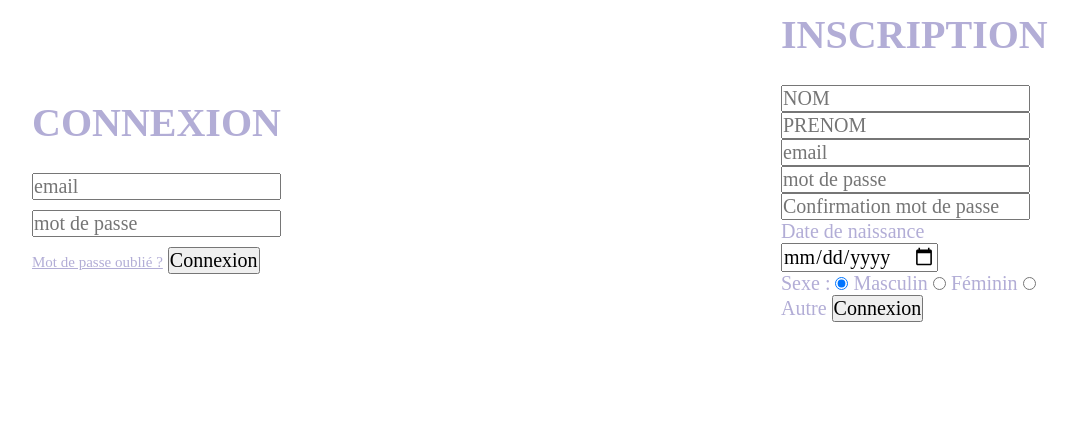
After one commit to VanSkull/WOLFACE, a PHP site: page /connexion.php in a window 1320 px wide. The commit adds this page. Shown: the top 421 px of the page, without its empty margins (168-1243 px from the left). Run offline with PHP 8.4, Linux system fonts and the light colour scheme.

Commit message:
Début adaptation connexion PHP

```diff
--- /dev/null
+++ b/connexion.php
@@ -0,0 +1,69 @@
+<!DOCTYPE html>
+<html lang="fr">
+    <head>
+        <meta charset="utf-8" />
+        <title>WOLFACE / Connexion - Inscription</title>
+
+        <meta name="author" content="Valentin Vanhaecke, Fanny Gaudré" />
+        <meta name="description" content="Mini Facebook personnalisé par Valentin V. et Fanny G." />
+        <meta name="keywords" content="réseau social, projet, minifacebook" />
+        <link rel="icon" href="images/favicon.png" type="image/png" />
+
+        <link href="css/normalize.css" rel="stylesheet" type="text/css" />
+        <link href="css/style.css" rel="stylesheet" type="text/css" />
+    </head>
+
+    <body>
+        <?php
+            if(isset($_POST) && count($_POST)!=0){
+                echo "<pre>";
+                print_r($_POST);
+                echo "</pre>";
+
+                /*if(checkdate(31, 12, 2000)){
+                    echo "Date bien écrite";
+                }else{
+                    echo "Erreur! Date invalide!";
+                }*/
+            }
+        ?>
+
+        <div class="page_connexion">
+
+            <div class="connexion">
+                <form method="post" action="#">
+
+                    <h1>CONNEXION</h1>
+                    <input type="text" name="login" id="email" value="" placeholder="email"/> <br/>
+                    <input type="text" name="password" id="mdp" value="" placeholder="mot de passe"/> <br/>
+                    <a href="#">Mot de passe oublié ?</a>
+                    <input type="submit" name="connexion" value="Connexion"/>
+                </form>
+            </div>
+
+            <div class="inscription">
+                <form method="post" action="#">
+
+                    <h1>INSCRIPTION</h1>
+                    <input type="text" name="nom" id="nom" value="" placeholder="NOM"/>
+                    <input type="text" name="prenom" id="prenom" value="" placeholder="PRENOM"/> <br/>
+                    <input type="text" name="email" id="email" value="" placeholder="email"/><br/>
+                    <input type="text" name="mdp" id="mdp" value="" placeholder="mot de passe"/><br/>
+                    <input type="text" name="mdpconf" id="mdpconf" value="" placeholder="Confirmation mot de passe"/> <br/>
+                    <label for="birth">Date de naissance</label>
+                    <input type="date" name="birth" id="birth" value="Date de naissance :"/> <br/>
+                    <label for="sexe">Sexe :</label>
+                    <input type="radio" id="masculin" name="sexe" value="Masculin" checked>
+                    <label for="maculin">Masculin</label>
+                    <input type="radio" id="feminin" name="sexe" value="Féminin">
+                    <label for="feminin">Féminin</label>
+                    <input type="radio" id="autre" name="sexe" value="Autre">
+                    <label for="autre">Autre</label>
+                    <input type="submit" name="connexion" value="Connexion"/>
+                </form>
+            </div>
+
+        </div>
+
+    </body>
+</html>
--- a/traitements/connexion.php
+++ b/traitements/connexion.php
@@ -1,6 +1,6 @@
 <?php
 
-$sql = "SELECT * FROM user WHERE login=? AND mdp=PASSWORD(?)";
+$sql = "SELECT * FROM users WHERE email=? AND password=PASSWORD(?)";
 
 // Etape 1  : preparation
 $q = $pdo->prepare($sql);
@@ -22,7 +22,7 @@ if(!$line){
 }else{
     // sinon on crée les variables de session $_SESSION['id'] et $_SESSION['login'] et on va à la page d'accueil
     $_SESSION["id"] = $line["id"];
-    $_SESSION["login"] = $line["login"];
+    $_SESSION["login"] = $line["user_name"]." ".$line["family_name"];
     header("Location: index.php");
 }
 
```
Also changed, not shown: traitements/createAccount.php (+13 -4 lines).
